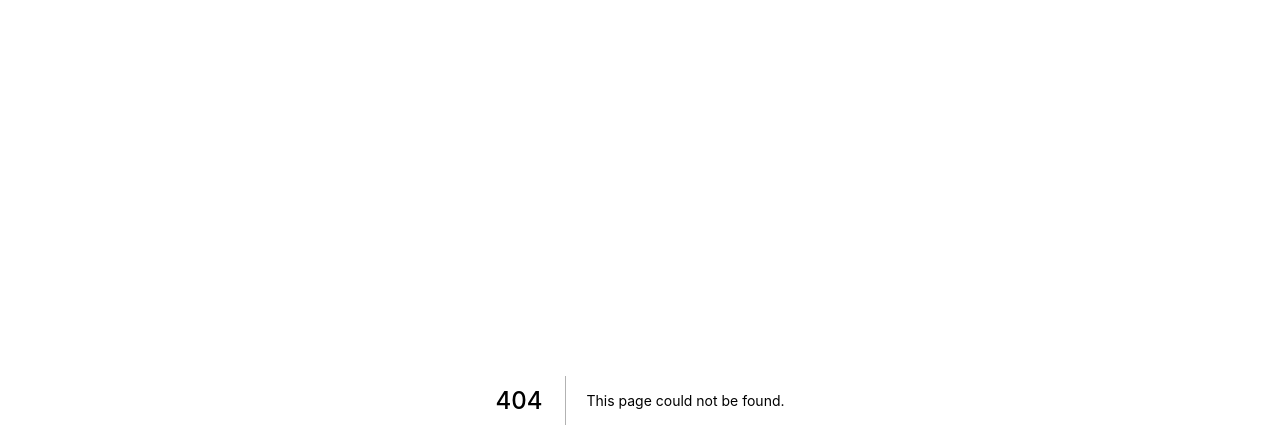
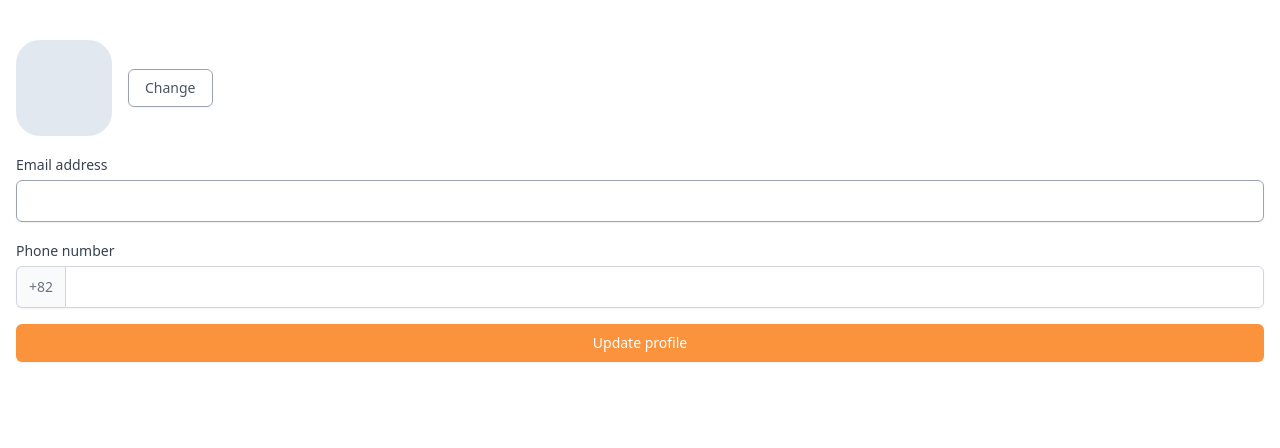
Before and after one commit to klastill/carrotMarket_clone, a Next.js app: page /profile/edit in a window 1280 px wide. Before the commit this address had no page. Shown: the top 448 px of the page. Built offline with nearby package versions, Linux system fonts and the light colour scheme.

Commit message:
add edit profile page

```diff
--- a/pages/items/upload.tsx
+++ b/pages/items/upload.tsx
@@ -4,7 +4,7 @@ const ItemUpload: NextPage = () => {
   return (
     <div className="px-4 py-16">
       <div>
-        <label className="w-full cursor-pointer flex items-center justify-center border-gray-300 border-2 border-dashed h-48 rounded-md text-gray-600 hover:text-orange-400 hover:border-orange-400">
+        <label htmlFor="photo" className="w-full cursor-pointer flex items-center justify-center border-gray-300 border-2 border-dashed h-48 rounded-md text-gray-600 hover:text-orange-400 hover:border-orange-400">
           <svg
             className="h-12 w-12"
             stroke="currentColor"
@@ -20,7 +20,7 @@ const ItemUpload: NextPage = () => {
             />
           </svg>
 
-          <input type="file" className="hidden" />
+          <input id="photo" type="file" className="hidden" accept="image/*" />
         </label>
       </div>
       <div className="my-4">
--- /dev/null
+++ b/pages/profile/edit.tsx
@@ -0,0 +1,47 @@
+import type { NextPage } from "next";
+
+const EditProfile: NextPage = () => {
+  return (
+    <div className="py-10 px-4 space-y-4">
+      <div className="flex items-center space-x-4">
+        <div className="w-24 aspect-square bg-slate-200 rounded-3xl" />
+        <label htmlFor="photo" className="cursor-pointer px-4 py-2 rounded-md border border-gray-400 shadow-sm text-sm font-medium text-gray-600 hover:text-orange-400 hover:border-orange-400">
+          Change
+          <input id="photo" type="file" className="hidden" accept="image/*" />
+        </label>
+      </div>
+      <div className="space-y-1">
+        <label htmlFor="email" className="text-sm font-medium text-gray-700">
+          Email address
+        </label>
+        <input
+          id="email"
+          type="email"
+          className="appearance-none w-full px-4 py-2 border border-gray-400 rounded-md shadow-sm placeholder-gray-500 focus:outline-none focus:ring-2 focus:ring-orange-400 focus:border-transparent"
+          required
+        />
+      </div>
+      <div className="space-y-1">
+        <label htmlFor="email" className="text-sm font-medium text-gray-700">
+          Phone number
+        </label>
+        <div className=" flex rounded-md shadow-sm">
+          <span className="flex items-center justify-center px-3 rounded-l-md border border-r-0 border-gray-300 bg-gray-50 text-gray-500 select-none text-sm">
+            +82
+          </span>
+          <input
+            id="input"
+            type="number"
+            className="appearance-none w-full px-3 py-2 border border-gray-300 rounded-md rounded-l-none placeholder-gray-400 focus:outline-none focus:ring-orange-400 focus:border-orange-400"
+            required
+          />
+        </div>
+      </div>
+      <button className="w-full mt-4 px-4 py-2 rounded-md text-sm font-medium text-white bg-orange-400 hover:bg-orange-500 border border-transparent shadow-sm focus:ring-2 focus:ring-offset-2 focus:ring-orange-500 focus:outline-none">
+        Update profile
+      </button>
+    </div>
+  );
+};
+
+export default EditProfile;
```
